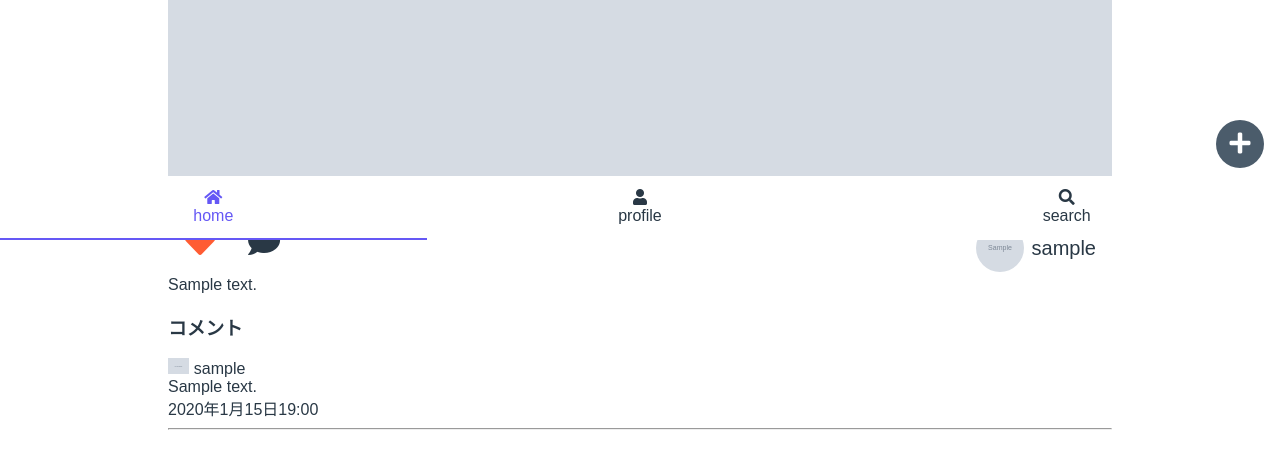
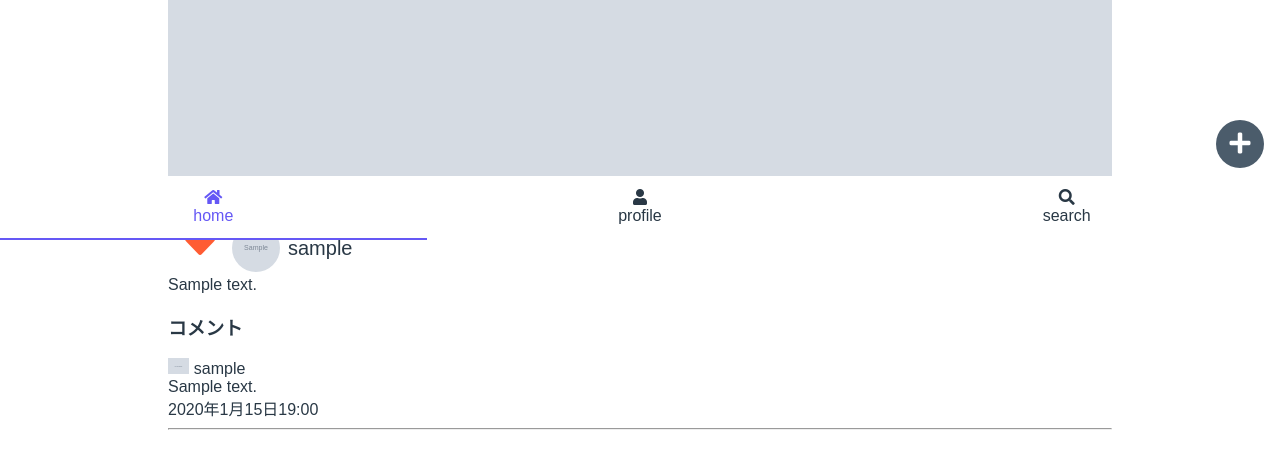
Before and after one commit to BeEngineer-Organization/BeEngram, a Django app: page /post/1 in a window 1280 px wide. Shown: the part 560-1031 px from the top of the page. Run offline with Django 4.2, Linux system fonts and the light colour scheme; a user stored in the database is signed in; tables that the repository leaves empty hold one stand-in row (values such as "Sample post"); grey boxes marked "Sample" are stand-in pictures.

Commit message:
Update post_detail.html

```diff
--- a/main/templates/main/post_detail.html
+++ b/main/templates/main/post_detail.html
@@ -21,9 +21,6 @@
     <div class="post__actions">
         <div class="post__like">
             <a class="like{% if post in user.like.all %} like--active{% endif %}" data-pk="{{post.pk}}"><i class="fas fa-heart"></i></a>
-        </div>
-        <div class="post__comment">
-            <a href="{% url 'comment' post.pk %}" class="comment"><i class="fas fa-comment"></i></a>
         </div>
         <div class="post__user">
             <a href="{% url 'profile' post.user.pk %}" class="user">
```
